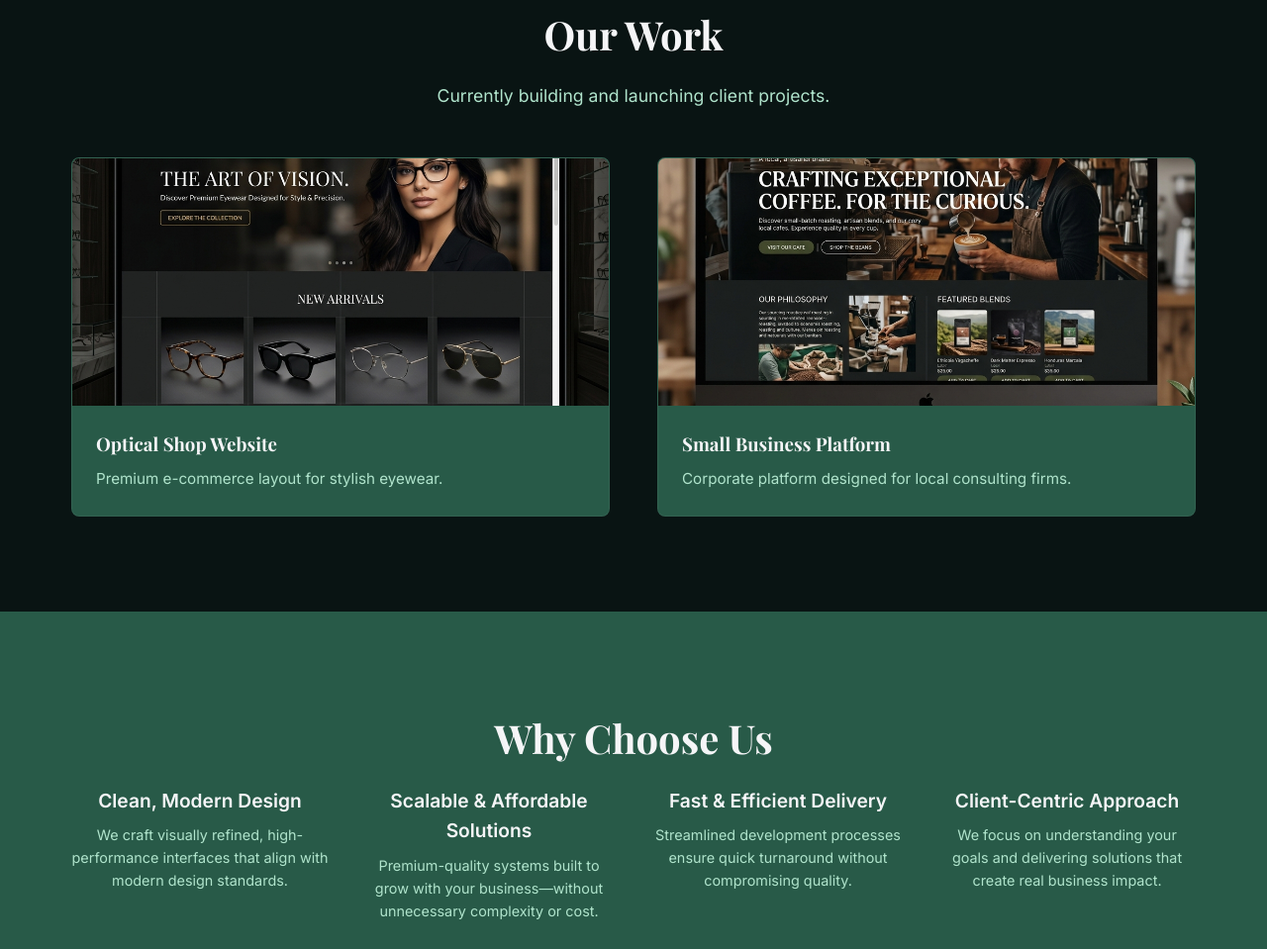
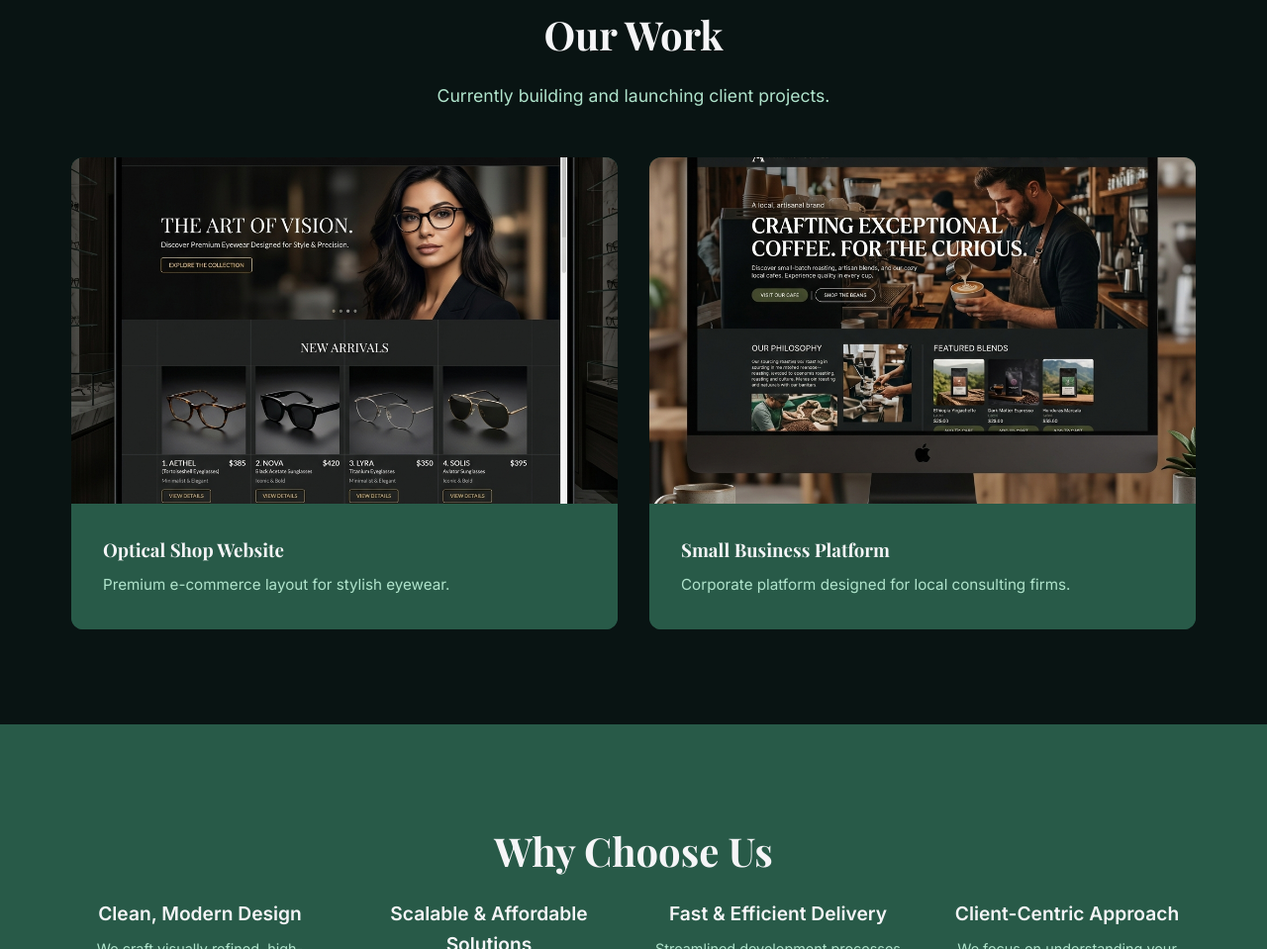
Before and after one commit to Kishore215/portfolio, a website built with Vite: page index.html in a window 1280 px wide. Shown: the part 2166-3125 px from the top of the page at 99% size. Built offline with nearby package versions, Linux system fonts and the light colour scheme; animation ran at ten frames a second.

Commit message:
Enhance portfolio section with a flexible flexbox layout and premium animations

```diff
--- a/style.css
+++ b/style.css
@@ -304,32 +304,42 @@ a {
 
 /* Portfolio */
 .portfolio-grid {
-  display: grid;
-  grid-template-columns: repeat(auto-fit, minmax(400px, 1fr));
-  gap: 3rem;
+  display: flex;
+  flex-wrap: wrap;
+  gap: 2rem;
+  justify-content: center;
 }
 
 .portfolio-card {
+  flex: 1 1 400px;
+  max-width: 580px;
   background: var(--bg-alt);
-  border-radius: 8px;
+  border-radius: 12px;
   overflow: hidden;
-  border: 1px solid rgba(255, 255, 255, 0.05);
-  transition: transform 0.3s;
+  transition: all 0.5s cubic-bezier(0.4, 0, 0.2, 1);
+  position: relative;
 }
 
 .portfolio-card:hover {
-  transform: translateY(-5px);
+  transform: translateY(-10px) scale(1.02);
+  box-shadow: 0 20px 40px rgba(0, 0, 0, 0.4);
 }
 
 .portfolio-card img {
   width: 100%;
-  height: 250px;
+  height: 350px;
   object-fit: cover;
   display: block;
+  transition: transform 0.5s ease;
+}
+
+.portfolio-card:hover img {
+  transform: scale(1.1);
 }
 
 .portfolio-info {
-  padding: 1.5rem;
+  padding: 2rem;
+  background: linear-gradient(to top, var(--bg-alt) 80%, transparent);
 }
 
 .portfolio-info h3 {
@@ -532,9 +542,18 @@ a {
     font-size: 1.2rem;
   }
 
-  .vision-grid, .contact-wrapper, .services-grid, .portfolio-grid, .why-grid {
+  .vision-grid, .contact-wrapper, .services-grid, .why-grid {
     grid-template-columns: 1fr;
     gap: 1.5rem;
+  }
+
+  .portfolio-card {
+    flex: 1 1 100%;
+    max-width: 100%;
+  }
+
+  .portfolio-card img {
+    height: 250px;
   }
 
   .contact-wrapper { padding: 1.5rem; }
```
